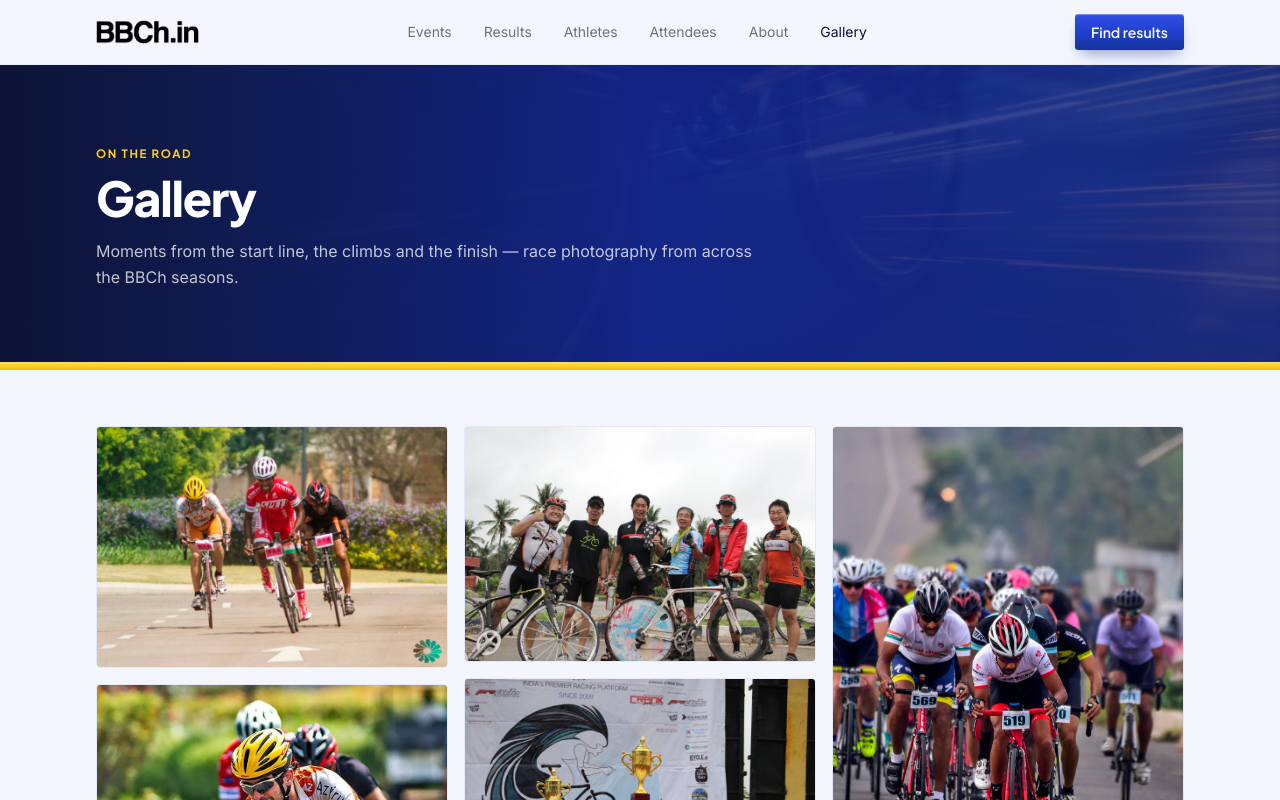
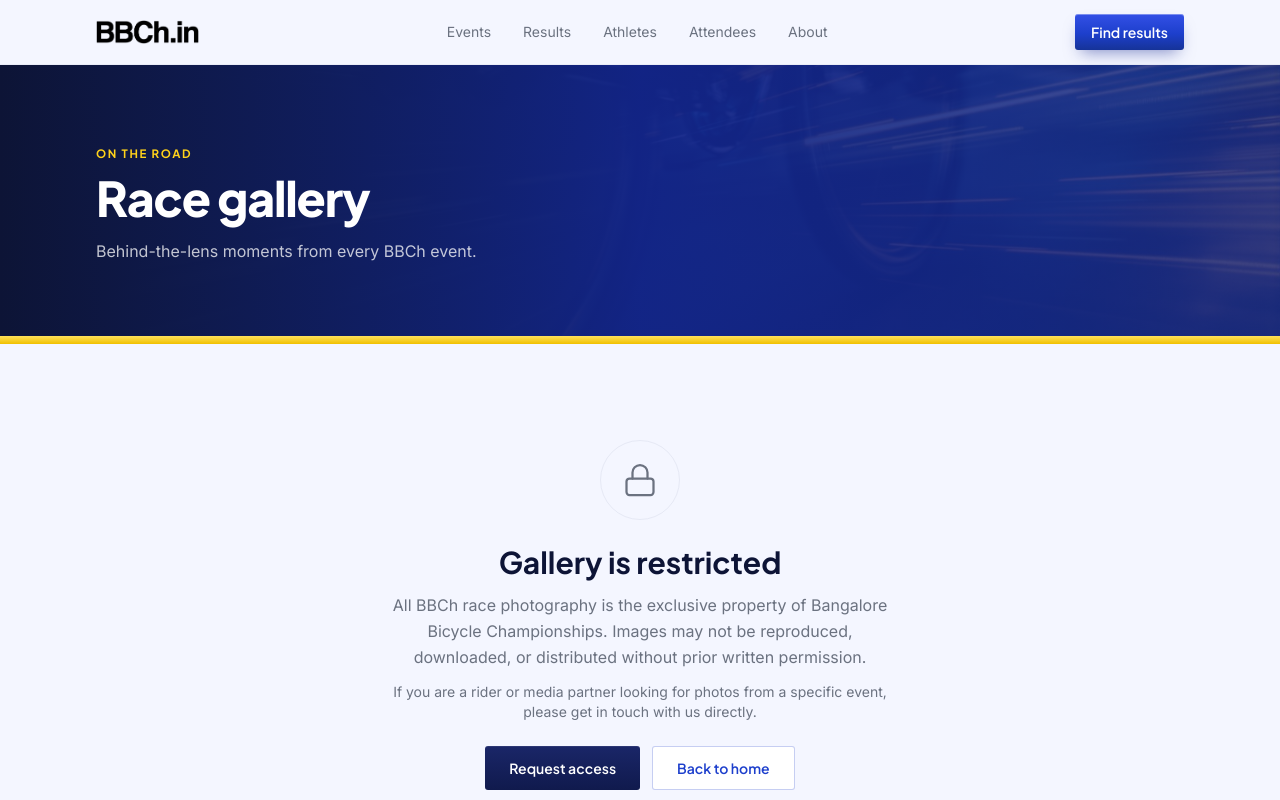
Before and after one commit to LazyWiz007/bbch.in, a Next.js app: page /gallery in a window 1280 px wide. Shown: the top 800 px of the page. Built offline with nearby package versions, Linux system fonts and the light colour scheme.

Commit message:
feat: protect gallery — watermark, disable right-click, restricted /gallery page, remove Gallery from navbar

```diff
--- a/src/app/gallery/page.tsx
+++ b/src/app/gallery/page.tsx
@@ -1,12 +1,12 @@
 import type { Metadata } from "next";
-import Image from "next/image";
 import { Container } from "@/components/ui/container";
 import { PageHeader } from "@/components/page-header";
-import { gallery } from "@/lib/gallery";
+import { ButtonLink } from "@/components/ui/button";
 
 export const metadata: Metadata = {
   title: "Gallery",
-  description: "Photos from BBCh races across the seasons.",
+  description: "BBCh race photography — restricted access.",
+  robots: { index: false },
 };
 
 export default function GalleryPage() {
@@ -14,28 +14,51 @@
     <>
       <PageHeader
         eyebrow="On the road"
-        title="Gallery"
-        subtitle="Moments from the start line, the climbs and the finish — race photography from across the BBCh seasons."
+        title="Race gallery"
+        subtitle="Behind-the-lens moments from every BBCh event."
       />
-      <Container className="py-14">
-        <div className="columns-2 gap-4 [column-fill:_balance] sm:columns-3">
-          {gallery.map((photo, i) => (
-            <div
-              key={photo.src}
-              className="group relative mb-4 overflow-hidden rounded-lg border border-line break-inside-avoid bg-ink"
+      <Container className="py-24">
+        <div className="mx-auto flex max-w-lg flex-col items-center gap-6 text-center">
+          {/* Lock icon */}
+          <span className="flex h-20 w-20 items-center justify-center rounded-full bg-paper border border-line">
+            <svg
+              viewBox="0 0 24 24"
+              fill="none"
+              stroke="currentColor"
+              strokeWidth="1.5"
+              strokeLinecap="round"
+              strokeLinejoin="round"
+              className="h-9 w-9 text-greige"
+              aria-hidden="true"
             >
-              <Image
-                src={photo.src}
-                alt={`BBCh race photo ${i + 1}`}
-                width={photo.w}
-                height={photo.h}
-                unoptimized
-                sizes="(max-width: 640px) 50vw, 33vw"
-                className="h-auto w-full transition-transform duration-500 group-hover:scale-105"
-              />
-              <div className="pointer-events-none absolute inset-x-0 bottom-0 h-1 stripe-yellow opacity-0 transition-opacity group-hover:opacity-100" />
-            </div>
-          ))}
+              <rect x="3" y="11" width="18" height="11" rx="2" ry="2" />
+              <path d="M7 11V7a5 5 0 0 1 10 0v4" />
+            </svg>
+          </span>
+
+          <div>
+            <h2 className="font-display text-2xl font-bold text-ink sm:text-3xl">
+              Gallery is restricted
+            </h2>
+            <p className="mt-3 leading-relaxed text-greige">
+              All BBCh race photography is the exclusive property of Bangalore
+              Bicycle Championships. Images may not be reproduced, downloaded,
+              or distributed without prior written permission.
+            </p>
+            <p className="mt-3 text-sm text-greige">
+              If you are a rider or media partner looking for photos from a specific
+              event, please get in touch with us directly.
+            </p>
+          </div>
+
+          <div className="flex flex-wrap justify-center gap-3">
+            <ButtonLink href="/contact" variant="dark">
+              Request access
+            </ButtonLink>
+            <ButtonLink href="/" variant="outline">
+              Back to home
+            </ButtonLink>
+          </div>
         </div>
       </Container>
     </>
--- a/src/app/page.tsx
+++ b/src/app/page.tsx
@@ -10,6 +10,7 @@
 import { getRecentEvents, getStats, events } from "@/lib/data";
 import { getTeamStandings } from "@/lib/team-standings";
 import { TeamStandings } from "@/components/team-standings";
+import { ProtectedGalleryGrid } from "@/components/protected-gallery-grid";
 import {
   getUpcomingEvents,
   dateParts,
@@ -200,29 +201,10 @@
           <SectionHeading
             eyebrow="On the road"
             title="Race gallery"
-            action={{ href: "/gallery", label: "View gallery" }}
             onDark
           />
         </Container>
-        <div className="mt-10 grid grid-cols-2 gap-2 sm:grid-cols-3 lg:grid-cols-4">
-          {gallery.slice(0, 8).map((photo, i) => (
-            <Link
-              key={photo.src}
-              href="/gallery"
-              className="group relative aspect-square overflow-hidden bg-onyx-800"
-            >
-              <Image
-                src={photo.src}
-                alt={`BBCh race photo ${i + 1}`}
-                fill
-                unoptimized
-                sizes="(max-width: 640px) 50vw, 25vw"
-                className="object-cover transition-transform duration-500 group-hover:scale-110"
-              />
-              <div className="pointer-events-none absolute inset-x-0 bottom-0 h-1 stripe-yellow opacity-0 transition-opacity group-hover:opacity-100" />
-            </Link>
-          ))}
-        </div>
+        <ProtectedGalleryGrid />
       </section>
 
       {/* SOCIAL FEED */}
--- a/src/components/navbar.tsx
+++ b/src/components/navbar.tsx
@@ -13,7 +13,6 @@
   { href: "/athletes", label: "Athletes" },
   { href: "/attendee-list", label: "Attendees" },
   { href: "/about", label: "About" },
-  { href: "/gallery", label: "Gallery" },
 ];
 
 export function Navbar() {
--- /dev/null
+++ b/src/components/protected-gallery-grid.tsx
@@ -0,0 +1,41 @@
+"use client";
+
+import Image from "next/image";
+import { gallery } from "@/lib/gallery";
+
+export function ProtectedGalleryGrid() {
+  return (
+    <div
+      className="mt-10 grid grid-cols-2 gap-2 sm:grid-cols-3 lg:grid-cols-4"
+      onContextMenu={(e) => e.preventDefault()}
+    >
+      {gallery.slice(0, 8).map((photo, i) => (
+        <div
+          key={photo.src}
+          className="group relative aspect-square overflow-hidden bg-onyx-800 select-none"
+        >
+          <Image
+            src={photo.src}
+            alt={`BBCh race photo ${i + 1}`}
+            fill
+            unoptimized
+            draggable={false}
+            sizes="(max-width: 640px) 50vw, 25vw"
+            className="object-cover transition-transform duration-500 group-hover:scale-105 pointer-events-none"
+          />
+          {/* Watermark overlay */}
+          <div className="pointer-events-none absolute inset-0 flex items-center justify-center">
+            <span
+              className="rotate-[-30deg] select-none whitespace-nowrap font-display text-xs font-extrabold tracking-widest text-white/25 sm:text-sm"
+              style={{ textShadow: "0 1px 3px rgba(0,0,0,0.5)" }}
+            >
+              © BBCh · bbch.in
+            </span>
+          </div>
+          {/* Bottom stripe */}
+          <div className="pointer-events-none absolute inset-x-0 bottom-0 h-1 stripe-yellow opacity-0 transition-opacity group-hover:opacity-100" />
+        </div>
+      ))}
+    </div>
+  );
+}
```
Also changed, not shown: public/brand/event poster/bbch classic 1.jpg (added).
